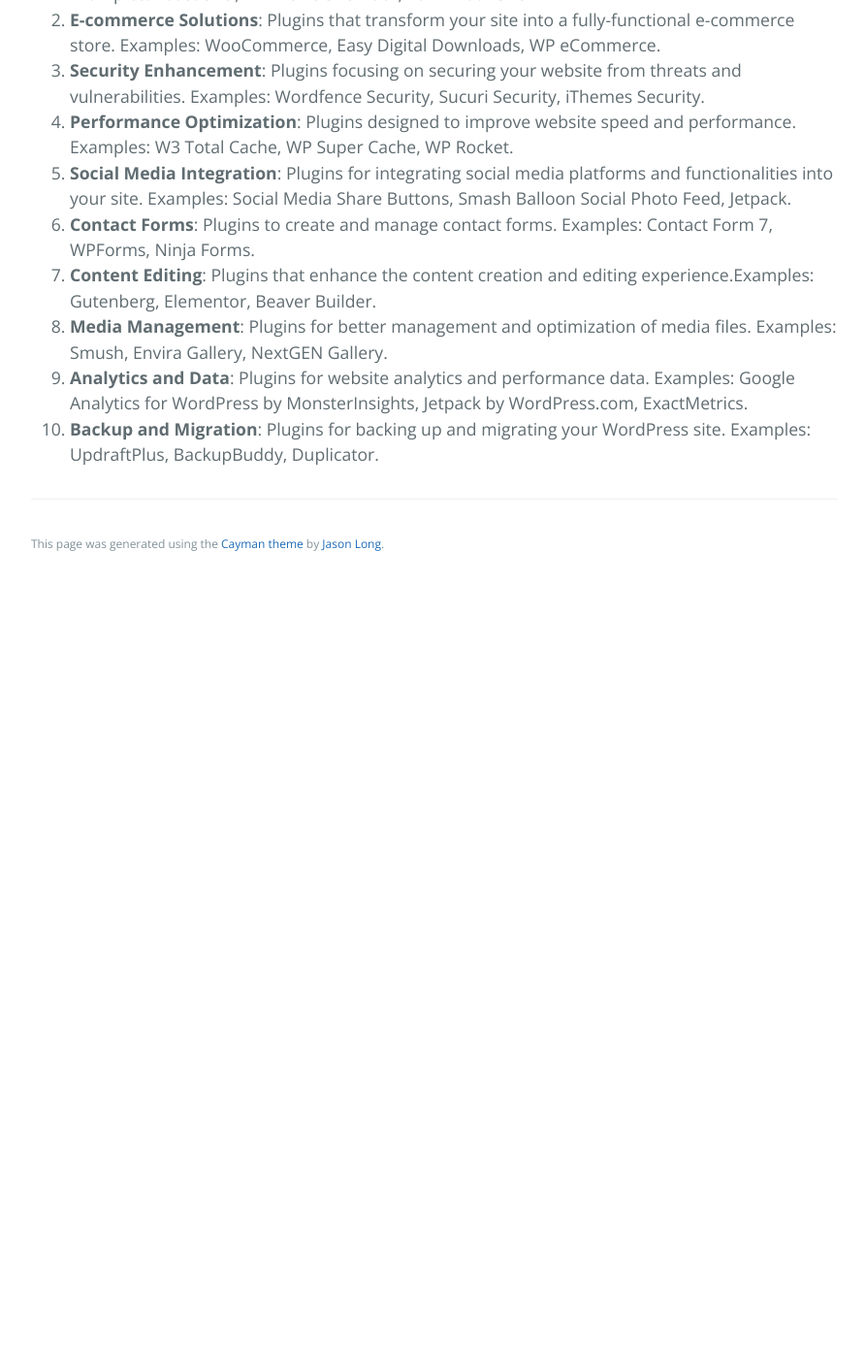
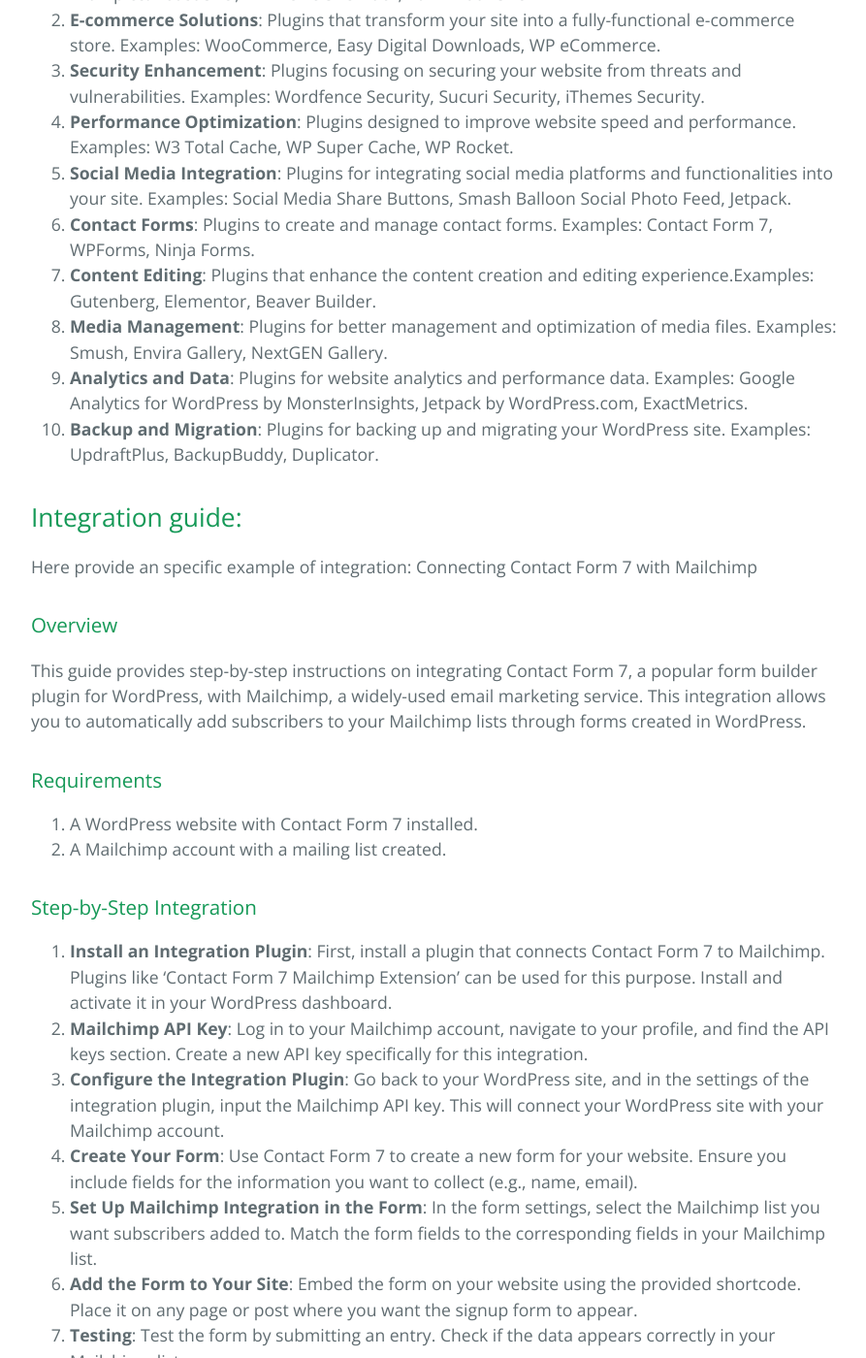
Before and after one commit to learning-software-engineering/learning-software-engineering.github.io, a Jekyll site: the page built from Topics/Tech_Stacks/WordPress.md, in a window 1280 px wide and 1400 px high, scrolled down 3636 px. Shown: the whole window at 97% size, without its empty margins (192-1085 px from the left). Built offline with Jekyll 4.4.1, drawn with Linux system fonts in a browser that asks for light colours; our own code applies the rules of GitHub Pages for plain Markdown files; before the commit the page ends 4239 px from its top, so only the background shows below that; some of the changed text lies outside the part shown.

Commit message:
Update WordPress.md

```diff
--- a/Topics/Tech_Stacks/WordPress.md
+++ b/Topics/Tech_Stacks/WordPress.md
@@ -99,3 +99,39 @@
 8. **Media Management**: Plugins for better management and optimization of media files. Examples: Smush, Envira Gallery, NextGEN Gallery.
 9. **Analytics and Data**: Plugins for website analytics and performance data. Examples: Google Analytics for WordPress by MonsterInsights, Jetpack by WordPress.com, ExactMetrics.
 10. **Backup and Migration**: Plugins for backing up and migrating your WordPress site. Examples: UpdraftPlus, BackupBuddy, Duplicator.
+
+## Integration guide:
+
+Here provide an specific example of integration: Connecting Contact Form 7 with Mailchimp
+
+### Overview
+This guide provides step-by-step instructions on integrating Contact Form 7, a popular form builder plugin for WordPress, with Mailchimp, a widely-used email marketing service. This integration allows you to automatically add subscribers to your Mailchimp lists through forms created in WordPress.
+
+### Requirements
+1. A WordPress website with Contact Form 7 installed.
+2. A Mailchimp account with a mailing list created.
+
+### Step-by-Step Integration
+1. **Install an Integration Plugin**: First, install a plugin that connects Contact Form 7 to Mailchimp. Plugins like ‘Contact Form 7 Mailchimp Extension’ can be used for this purpose. Install and activate it in your WordPress dashboard.
+2. **Mailchimp API Key**: Log in to your Mailchimp account, navigate to your profile, and find the API keys section. Create a new API key specifically for this integration.
+3. **Configure the Integration Plugin**: Go back to your WordPress site, and in the settings of the integration plugin, input the Mailchimp API key. This will connect your WordPress site with your Mailchimp account.
+4. **Create Your Form**: Use Contact Form 7 to create a new form for your website. Ensure you include fields for the information you want to collect (e.g., name, email).
+5. **Set Up Mailchimp Integration in the Form**: In the form settings, select the Mailchimp list you want subscribers added to. Match the form fields to the corresponding fields in your Mailchimp list.
+6. **Add the Form to Your Site**: Embed the form on your website using the provided shortcode. Place it on any page or post where you want the signup form to appear.
+7. **Testing**: Test the form by submitting an entry. Check if the data appears correctly in your Mailchimp list.
+8. **Troubleshooting**: If data is not syncing, check API key validity, form field mappings, and ensure there are no conflicts with other plugins.
+
+### Tips and Best Practices
+1. Regularly update both the Contact Form 7 and integration plugins to ensure compatibility.
+2. Clearly state on the form what the users are signing up for to adhere to email marketing regulations.
+3. Consider setting up a double opt-in process in Mailchimp for better email list health.
+
+### Conclusion
+Integrating Contact Form 7 with Mailchimp streamlines the process of growing your email list, making your digital marketing efforts more efficient and cohesive.
+
+Here are some websites might help u learn how to do the integration under your specific situation:
+1. [General WordPress Integration Guide](https://wordpress.org/support/article/integrating-wordpress-with-your-website/)
+2. [Plugin Integration Tutorials](https://wpbeginner.com/category/wp-tutorials/)
+3. [WPBeginner YouTube Channel](https://www.youtube.com/user/wpbeginner)
+4. [CodeinWP - WordPress Integration Tutorials](https://www.codeinwp.com/blog/)
+5. [Kinsta's WordPress Integration Tips](https://kinsta.com/learn/)
```
